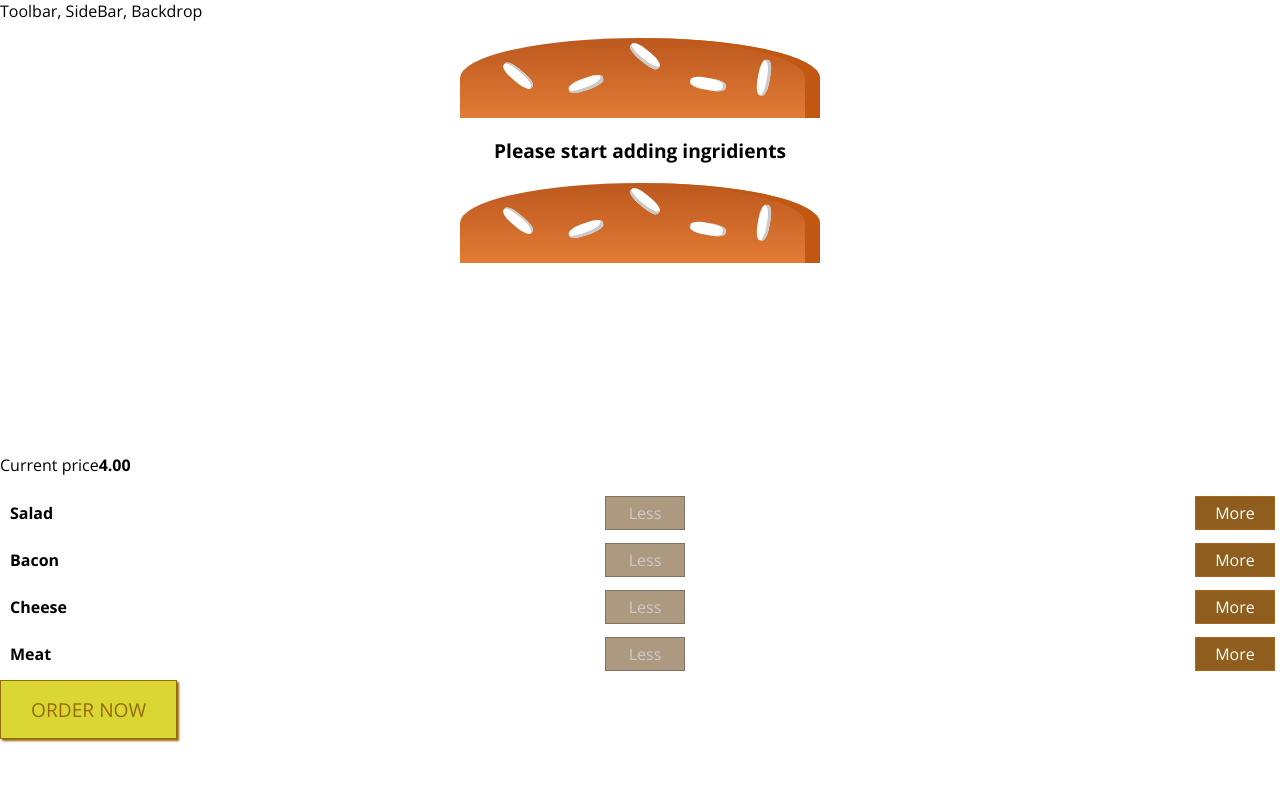
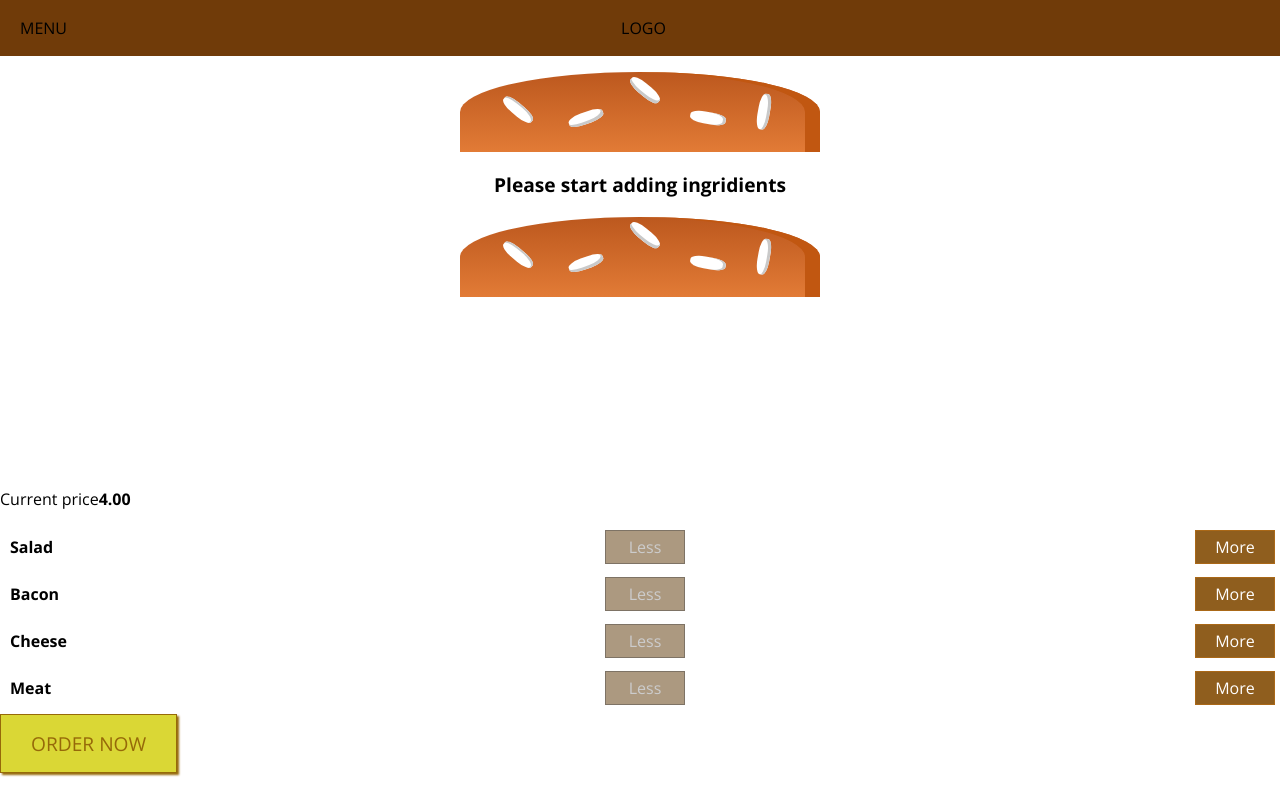
Before and after one commit to dayanapanova/burger-builder, a React app: page / in a window 1280 px wide. Built offline with nearby package versions, Linux system fonts and the light colour scheme.

Commit message:
making a toolbar component

```diff
--- a/src/components/Burger/OrderSummary/OrderSummary.js
+++ b/src/components/Burger/OrderSummary/OrderSummary.js
@@ -17,7 +17,7 @@
         <ul>
             {ingridientsSummary}
         </ul>
-        <p><strong>Total price: {props.price}</strong></p>
+        <p><strong>Total price: {props.price.toFixed(2)}</strong></p>
         <p>Countinue to checkout ?</p>
         <Button btnType='Danger' clicked={props.purchaseCancelled}>Cancel</Button>
         <Button btnType='Success' clicked={props.purchaseCountinued}>Countinue</Button>
--- a/src/components/Layout/Layout.css
+++ b/src/components/Layout/Layout.css
@@ -1,3 +1,3 @@
 .Content {
-    margin-top: 16px;
+    margin-top: 72px;
 }
--- a/src/components/Layout/Layout.js
+++ b/src/components/Layout/Layout.js
@@ -1,10 +1,11 @@
 import React from 'react';
 import Auxilliary from '../../hoc/Auxilliary'
 import classes from './Layout.css'
+import Toolbar from '../Navigation/Toolbar/Toolbar'
 
 const layout = (props) => (
     <Auxilliary>
-        <div>Toolbar, SideBar, Backdrop</div>
+        <Toolbar/>
         <main className={classes.Content}>{props.children}</main>
     </Auxilliary>
 );
--- /dev/null
+++ b/src/components/Navigation/Toolbar/Toolbar.css
@@ -0,0 +1,18 @@
+.Toolbar {
+    height: 56px;
+    width: 100%;
+    position: fixed;
+    top: 0;
+    left: 0;
+    background-color: #703B09;
+    display: flex;
+    justify-content: space-between;
+    align-items: center;
+    padding: 0 20px;
+    box-sizing: border-box;
+    z-index: 90;
+}
+
+.Toolbar nav {
+    height: 100%;
+}
--- /dev/null
+++ b/src/components/Navigation/Toolbar/Toolbar.js
@@ -0,0 +1,16 @@
+import React from 'react';
+import classes from './Toolbar.css'
+
+const toolbar = () => (
+    <header className={classes.Toolbar}>
+        <div>MENU</div>
+        <div>LOGO</div>
+        <nav>
+            <ul>
+
+            </ul>
+        </nav>
+    </header>
+)
+
+export default toolbar;
```
Also changed, not shown: src/assets/images/burger-logo (1).png (added), src/components/Logo/Logo.js (added).
